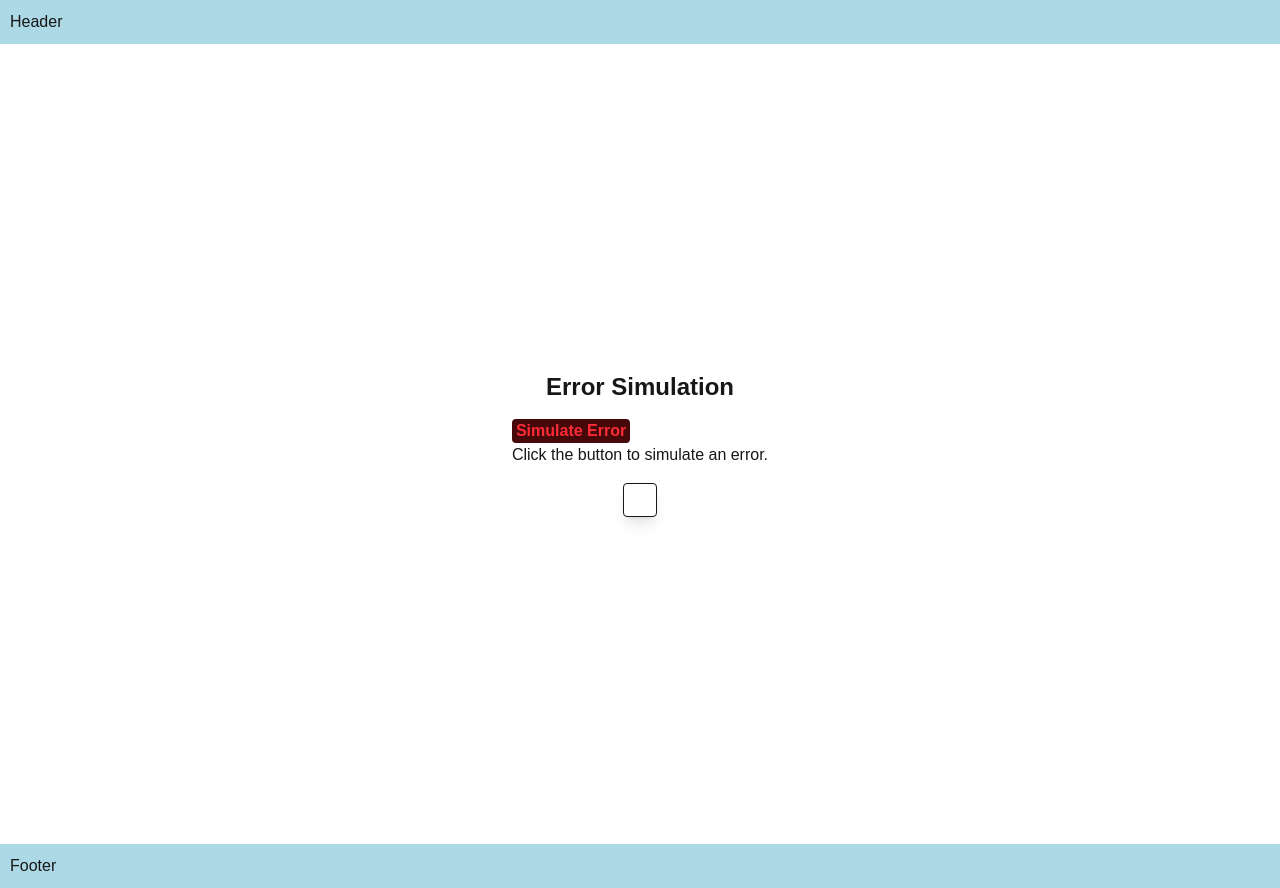
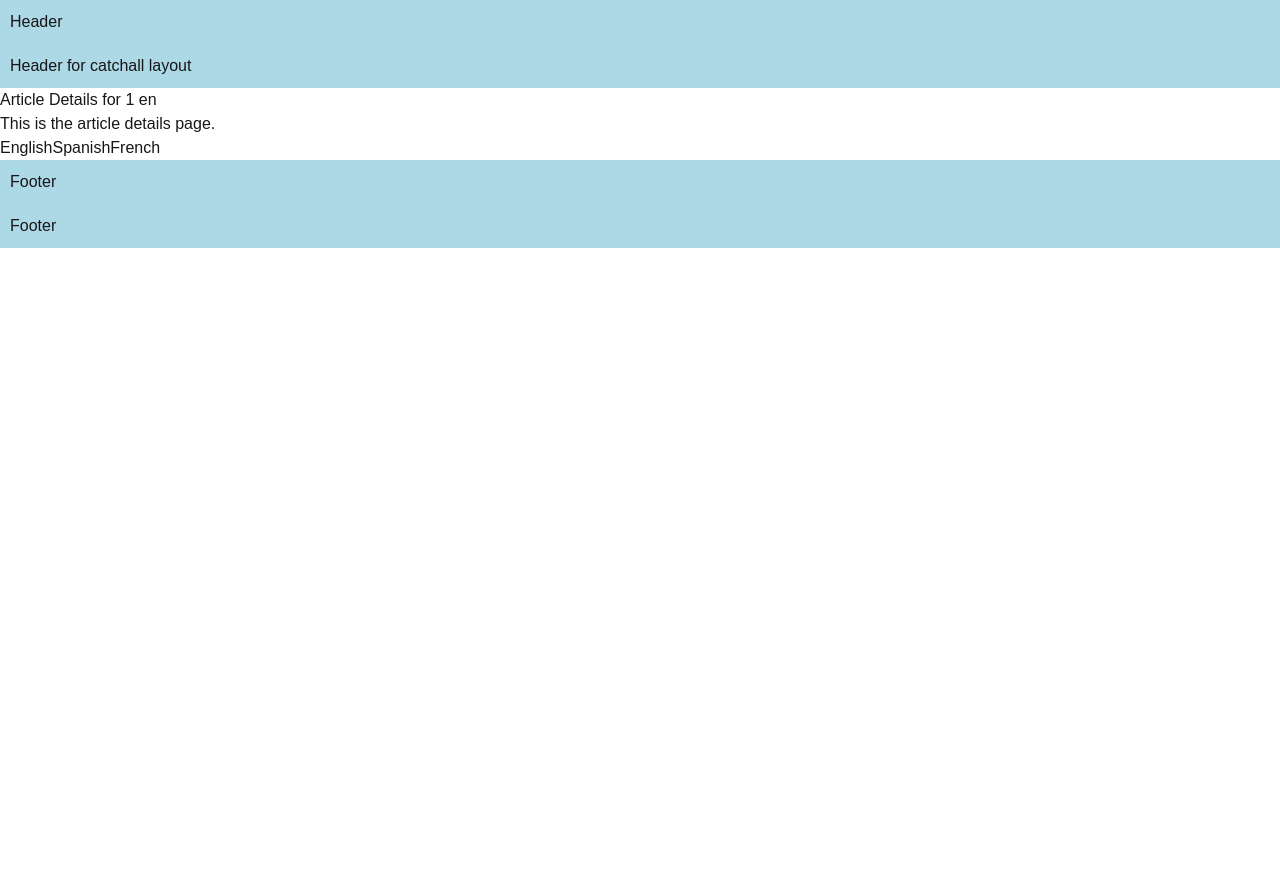
Before and after one commit to MABIGMAC/nextjstutorial, a Next.js app: page /articles/1 in a window 1280 px wide. After the commit the page ends 800 px from the top, so only its background shows below. Built offline with nearby package versions, Linux system fonts and the light colour scheme.

Commit message:
chore: ignore error wrapper for now

```diff
--- a/src/app/layout.tsx
+++ b/src/app/layout.tsx
@@ -18,10 +18,8 @@
         >
           <p>Header</p>
         </header>
-        <ErrorWrapper>
 
         {children}
-        </ErrorWrapper>
 
         <footer
           style={{
```
